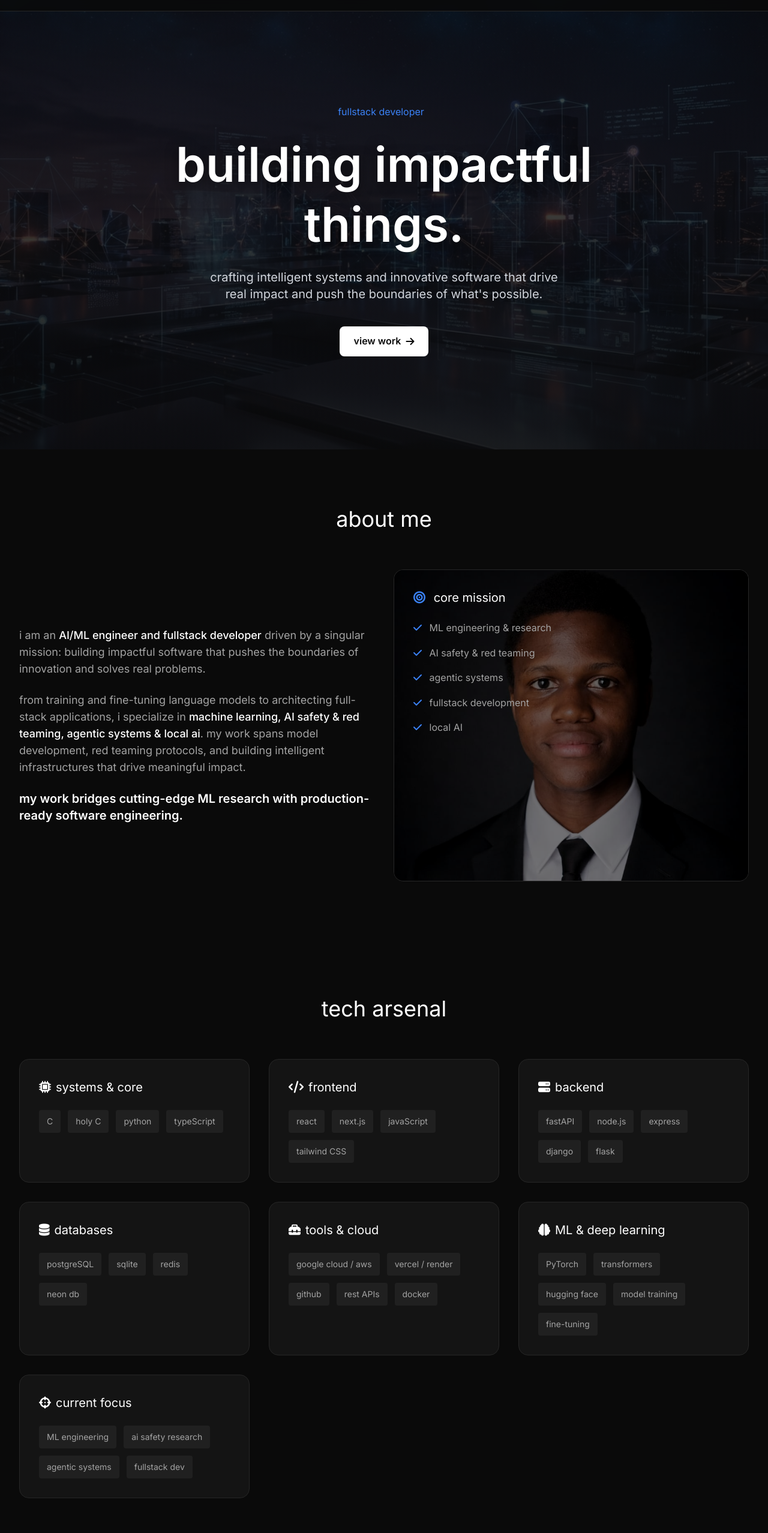
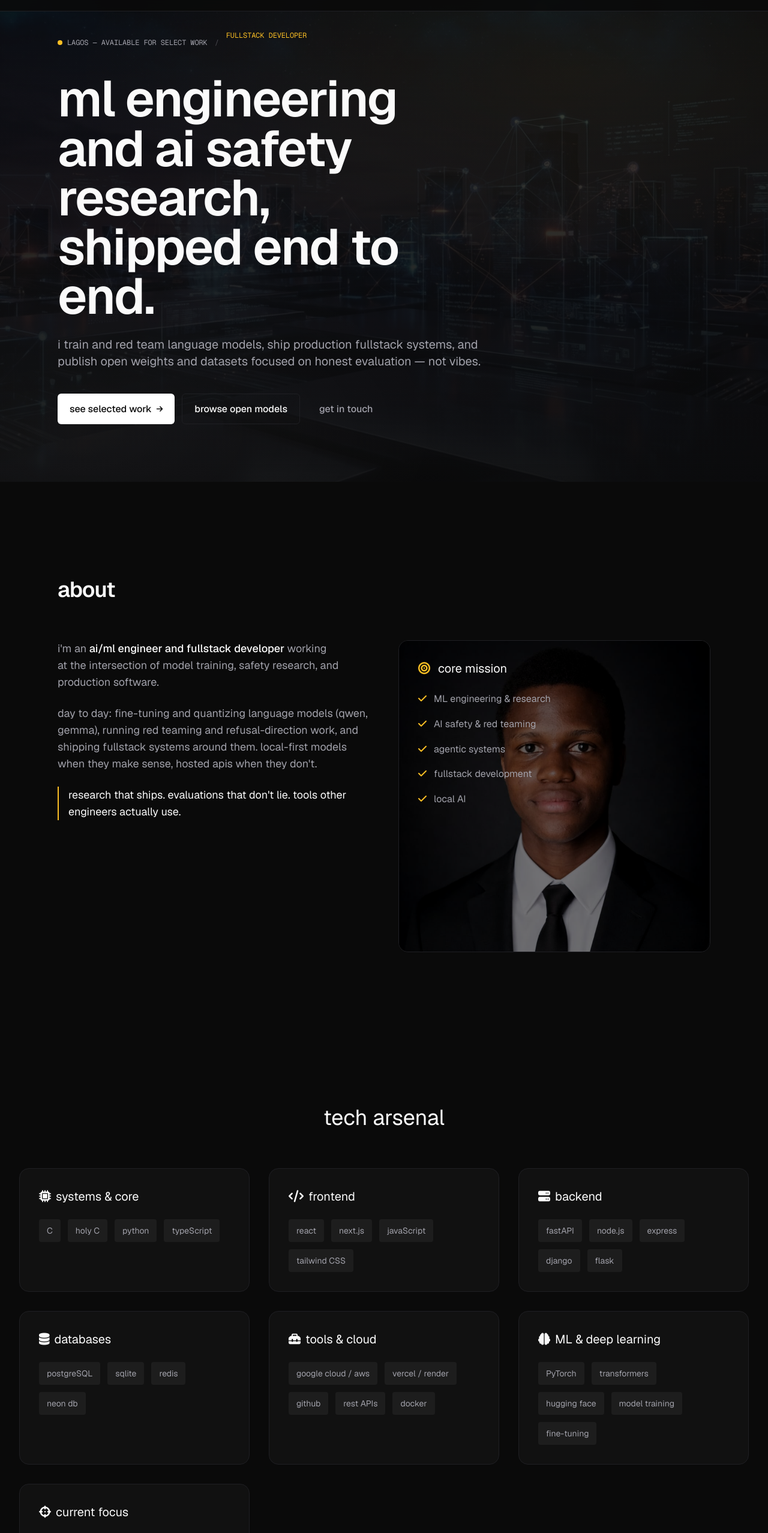
Before and after one commit to HOLYKEYZ/Joseph-Portfolio, a Next.js app: page / in a window 1280 px wide. Shown: the part 51-2606 px from the top of the page at 60% size. Built offline with nearby package versions, Linux system fonts and the light colour scheme; no server answers.

Commit message:
redesign

```diff
--- a/src/app/globals.css
+++ b/src/app/globals.css
@@ -2,22 +2,75 @@
 
 @theme {
   --color-background: #0a0a0a;
-  --color-foreground: #ffffff;
-  --color-card: #141414;
-  --color-text-primary: #ffffff;
-  --color-text-secondary: #a3a3a3;
-  --color-accent: #3b82f6;
-  --color-border-subtle: #262626;
-  --color-border-highlight: #404040;
-  --font-sans: var(--font-inter), system-ui, sans-serif;
+  --color-foreground: #fafafa;
+  --color-card: #111111;
+  --color-text-primary: #fafafa;
+  --color-text-secondary: #a1a1aa;
+  --color-accent: #fbbf24;
+  --color-border-subtle: #1f1f23;
+  --color-border-highlight: #2f2f35;
+  --font-sans: var(--font-geist), system-ui, sans-serif;
+  --font-mono: var(--font-geist-mono), ui-monospace, monospace;
   --font-display: var(--font-space-grotesk), sans-serif;
+}
+
+html {
+  scroll-behavior: smooth;
 }
 
 body {
   background-color: #0a0a0a;
-  color: #ffffff;
-  font-family: var(--font-inter), system-ui, sans-serif;
+  color: #fafafa;
+  font-family: var(--font-geist), system-ui, sans-serif;
   line-height: 1.6;
+  font-feature-settings: "ss01", "cv11";
+}
+
+h1, h2, h3 {
+  text-wrap: balance;
+}
+
+p {
+  text-wrap: pretty;
+}
+
+:focus-visible {
+  outline: 2px solid #fbbf24;
+  outline-offset: 2px;
+  border-radius: 4px;
+}
+
+.text-mono {
+  font-family: var(--font-geist-mono), ui-monospace, monospace;
+  font-variant-numeric: tabular-nums;
+  letter-spacing: -0.01em;
+}
+
+.btn-primary {
+  transition: transform 200ms cubic-bezier(0.16, 1, 0.3, 1), background-color 200ms;
+}
+
+.btn-primary:active {
+  transform: translateY(1px) scale(0.99);
+}
+
+.btn-ghost {
+  transition: color 200ms, border-color 200ms, transform 200ms;
+}
+
+.btn-ghost:active {
+  transform: translateY(1px) scale(0.99);
+}
+
+.hero-grain::before {
+  content: "";
+  position: absolute;
+  inset: 0;
+  pointer-events: none;
+  background-image: radial-gradient(rgba(255,255,255,0.04) 1px, transparent 1px);
+  background-size: 3px 3px;
+  opacity: 0.6;
+  mix-blend-mode: overlay;
 }
 
 .cursor-blink {
--- a/src/app/layout.tsx
+++ b/src/app/layout.tsx
@@ -1,22 +1,28 @@
 import type { Metadata } from "next";
-import { Inter, Space_Grotesk } from "next/font/google";
+import { Geist, Geist_Mono, Space_Grotesk } from "next/font/google";
 import "./globals.css";
 
-const inter = Inter({
+const geist = Geist({
   subsets: ["latin"],
-  variable: "--font-inter",
-  weight: ["400", "500", "600"],
+  variable: "--font-geist",
+  weight: ["400", "500", "600", "700"],
+});
+
+const geistMono = Geist_Mono({
+  subsets: ["latin"],
+  variable: "--font-geist-mono",
+  weight: ["400", "500"],
 });
 
 const spaceGrotesk = Space_Grotesk({
   subsets: ["latin"],
   variable: "--font-space-grotesk",
-  weight: ["600", "700"],
+  weight: ["500", "600", "700"],
 });
 
 export const metadata: Metadata = {
-  title: "Ayanda Joseph | Software & AI Safety Engineer",
-  description: "Building secure, intelligent architectures for a world where AI safety and human well-being come first.",
+  title: "ayanda joseph \u2014 ml engineer & ai safety research",
+  description: "ml engineering, ai safety and red teaming research, and the systems in between. trained models on hugging face, production work shipped, honest evaluations only.",
 };
 
 export default function RootLayout({
@@ -35,7 +41,13 @@ export default function RootLayout({
         <meta name="viewport" content="width=device-width, initial-scale=1" />
         <meta name="theme-color" content="#0a0a0a" />
       </head>
-      <body className={`${inter.variable} ${spaceGrotesk.variable} min-h-full flex flex-col bg-background text-foreground font-sans`}>
+      <body className={`${geist.variable} ${geistMono.variable} ${spaceGrotesk.variable} min-h-full flex flex-col bg-background text-foreground font-sans`}>
+        <a
+          href="#main"
+          className="sr-only focus:not-sr-only focus:fixed focus:top-3 focus:left-3 focus:z-[100] focus:rounded-md focus:bg-white focus:px-3 focus:py-2 focus:text-sm focus:font-medium focus:text-black"
+        >
+          skip to content
+        </a>
         {children}
       </body>
     </html>
--- a/src/app/page.tsx
+++ b/src/app/page.tsx
@@ -332,7 +332,7 @@ export default function Home() {
   return (
     <>
       {/* Navigation */}
-      <nav className="fixed top-0 w-full h-[70px] nav-glass border-b border-border-subtle z-50 flex items-center">
+      <nav className="fixed top-0 w-full h-[70px] nav-glass border-b border-border-subtle z-50 flex items-center" aria-label="primary">
         <div className="container mx-auto px-8 flex justify-between items-center">
           <a href="#" className="font-display text-2xl font-bold text-text-primary">
             AJ<span className="text-accent">.</span>
@@ -369,49 +369,78 @@ export default function Home() {
         </div>
       </nav>
 
+      <main id="main">
       {/* Hero Section */}
-      <header className="min-h-screen flex items-center justify-center pt-[70px] relative overflow-hidden"
+      <header
+        className="min-h-[100dvh] flex items-center pt-[100px] pb-24 relative overflow-hidden hero-grain"
         style={{
-          background: 'linear-gradient(to bottom, rgba(10,10,10,0.7), rgba(10,10,10,0.9)), url(/image.png)',
+          background: 'radial-gradient(120% 80% at 75% 20%, rgba(251,191,36,0.06), transparent 55%), radial-gradient(80% 60% at 10% 90%, rgba(255,255,255,0.04), transparent 60%), linear-gradient(to bottom, rgba(10,10,10,0.78), rgba(10,10,10,0.95)), url(/image.png)',
           backgroundSize: 'cover',
-          backgroundPosition: 'center',
-          backgroundAttachment: 'fixed'
+          backgroundPosition: 'center'
         }}
       >
-        <div className="container mx-auto px-8 max-w-[800px] text-center z-10">
-          <Typewriter />
+        <div className="container mx-auto px-8 max-w-6xl z-10 grid md:grid-cols-12 gap-10 items-center">
+          <div className="md:col-span-8">
+            <div className="flex items-center gap-3 mb-8 text-mono text-xs uppercase tracking-[0.18em] text-text-secondary animate-slide-up">
+              <span className="inline-flex items-center gap-2">
+                <span className="relative inline-flex h-2 w-2">
+                  <span className="absolute inline-flex h-full w-full rounded-full bg-accent/60 animate-ping" />
+                  <span className="relative inline-flex rounded-full h-2 w-2 bg-accent" />
+                </span>
+                <span>lagos &mdash; available for select work</span>
+              </span>
+              <span aria-hidden="true" className="hidden sm:inline text-text-secondary/40">/</span>
+              <Typewriter />
+            </div>
 
-          <h1 className="font-display text-[clamp(2.5rem,8vw,5rem)] font-bold leading-tight mb-6 text-white animate-slide-up animate-slide-up-delay-1" style={{ textShadow: '0 4px 20px rgba(0,0,0,0.5)' }}>
-            building impactful things.
-          </h1>
+            <h1 className="font-display text-[clamp(2.5rem,7vw,5.25rem)] font-semibold leading-[0.98] tracking-tight mb-6 text-text-primary animate-slide-up animate-slide-up-delay-1 max-w-5xl">
+              ml engineering and ai safety research,<br className="hidden md:block" /> shipped end to end.
+            </h1>
 
-          <p className="text-xl text-gray-300 max-w-[600px] mx-auto mb-10 animate-slide-up animate-slide-up-delay-2">
-            crafting intelligent systems and innovative software that drive real impact and push the boundaries of what&apos;s possible.
-          </p>
+            <p className="text-lg md:text-xl text-text-secondary max-w-[58ch] mb-10 animate-slide-up animate-slide-up-delay-2">
+              i train and red team language models, ship production fullstack systems, and publish open weights and datasets focused on honest evaluation &mdash; not vibes.
+            </p>
 
-          <div className="flex gap-4 justify-center animate-slide-up animate-slide-up-delay-3">
-            <a href="#work" className="px-6 py-3 rounded-lg font-semibold bg-white text-background hover:bg-gray-100 transition-all flex items-center gap-2 no-underline">
-              view work <i className="fa-solid fa-arrow-right"></i>
-            </a>
+            <div className="flex flex-wrap gap-3 animate-slide-up animate-slide-up-delay-3">
+              <a href="#work" className="btn-primary inline-flex items-center gap-2 px-5 py-3 rounded-md font-medium bg-white text-background hover:bg-zinc-200 no-underline">
+                see selected work <i className="fa-solid fa-arrow-right text-xs"></i>
+              </a>
+              <a href="#models" className="btn-ghost inline-flex items-center gap-2 px-5 py-3 rounded-md font-medium text-text-primary border border-border-subtle hover:border-border-highlight no-underline">
+                browse open models
+              </a>
+              <a href="#contact" className="btn-ghost inline-flex items-center gap-2 px-5 py-3 rounded-md font-medium text-text-secondary hover:text-text-primary no-underline">
+                get in touch
+              </a>
+            </div>
           </div>
+
+          <aside className="md:col-span-4 hidden md:flex flex-col gap-3 text-mono text-xs text-text-secondary border-l border-border-subtle pl-6 animate-slide-up animate-slide-up-delay-3" aria-label="now">
+              <div className="flex justify-between"><span className="text-text-secondary/70">now</span><span className="text-text-primary">red teaming gemma + qwen</span></div>
+              <div className="flex justify-between"><span className="text-text-secondary/70">latest</span><span className="text-text-primary">gemma-4-e4b coder</span></div>
+              <div className="flex justify-between"><span className="text-text-secondary/70">models</span><span className="text-text-primary">6 on hf</span></div>
+              <div className="flex justify-between"><span className="text-text-secondary/70">downloads</span><span className="text-text-primary">2.7k+</span></div>
+              <div className="flex justify-between"><span className="text-text-secondary/70">stack</span><span className="text-text-primary">pytorch / next.js</span></div>
+          </aside>
         </div>
       </header>
 
       {/* About Section */}
-      <section id="about" className="py-24">
-        <div className="container mx-auto px-8">
-          <h2 className="text-4xl mb-16 text-center font-display">about me</h2>
+      <section id="about" className="py-32 md:py-40">
+        <div className="container mx-auto px-8 max-w-6xl">
+          <div className="mb-16">
+            <h2 className="text-3xl md:text-4xl font-display font-semibold tracking-tight">about</h2>
+          </div>
 
-          <div className="grid md:grid-cols-2 gap-8 items-center">
-            <div>
-              <p className="mb-6 text-text-secondary text-lg">
-                i am an <span className="text-text-primary font-medium">AI/ML engineer and fullstack developer</span> driven by a singular mission: building impactful software that pushes the boundaries of innovation and solves real problems.
+          <div className="grid md:grid-cols-2 gap-12 items-start">
+            <div className="space-y-6">
+              <p className="text-text-secondary text-lg max-w-[58ch]">
+                i&apos;m an <span className="text-text-primary font-medium">ai/ml engineer and fullstack developer</span> working at the intersection of model training, safety research, and production software.
               </p>
-              <p className="mb-6 text-text-secondary text-lg">
-                from training and fine-tuning language models to architecting full-stack applications, i specialize in <span className="text-text-primary font-medium">machine learning, AI safety & red teaming, agentic systems & local ai</span>. my work spans model development, red teaming protocols, and building intelligent infrastructures that drive meaningful impact.
+              <p className="text-text-secondary text-lg max-w-[58ch]">
+                day to day: fine-tuning and quantizing language models (qwen, gemma), running red teaming and refusal-direction work, and shipping fullstack systems around them. local-first models when they make sense, hosted apis when they don&apos;t.
               </p>
-              <p className="font-bold text-white text-xl">
-                my work bridges cutting-edge ML research with production-ready software engineering.
+              <p className="text-text-primary text-lg max-w-[58ch] border-l-2 border-accent pl-4">
+                research that ships. evaluations that don&apos;t lie. tools other engineers actually use.
               </p>
             </div>
 
@@ -522,41 +551,67 @@ export default function Home() {
       </section>
 
       {/* Models & Datasets Section */}
-      <section className="py-24 bg-background">
-        <div className="container mx-auto px-8">
-          <h2 className="text-4xl mb-16 text-center font-display">models & datasets</h2>
+      <section id="models" className="py-32 md:py-40 bg-background">
+        <div className="container mx-auto px-8 max-w-6xl">
+          <div className="flex items-baseline justify-between gap-4 mb-16">
+            <h2 className="text-3xl md:text-4xl font-display font-semibold tracking-tight">models &amp; datasets</h2>
+            <a href="https://huggingface.co/josephmayo" target="_blank" rel="noopener noreferrer" className="text-mono text-xs text-text-secondary hover:text-text-primary transition-colors">huggingface.co/josephmayo &rarr;</a>
+          </div>
 
-          <div className="grid md:grid-cols-2 gap-6 max-w-5xl mx-auto">
+          <div className="grid md:grid-cols-2 lg:grid-cols-3 gap-6">
+            <ModelCard
+              name="gemma-4 E4B-it Coder"
+              type="model"
+              description="fine-tuned gemma-4 e4b-it (8B) for code generation and software reasoning. image-text-to-text capable."
+              hfUrl="https://huggingface.co/josephmayo/gemma-4-E4B-it-Coder"
+            />
+
+            <ModelCard
+              name="gemma-4 E4B-it Coder GGUF"
+              type="model"
+              description="quantized gguf builds of the gemma-4 e4b coder for local inference via llama.cpp, ollama and lm studio."
+              hfUrl="https://huggingface.co/josephmayo/gemma-4-E4B-it-Coder-GGUF"
+            />
+
+            <ModelCard
+              name="gemma-4 E4B-it Coding LoRA"
+              type="model"
+              description="lightweight lora adapter trained on top of gemma-4 e4b-it for code tasks. drop into base weights for instant coding behavior."
+              hfUrl="https://huggingface.co/josephmayo/gemma-4-E4B-it-coding-lora"
+            />
+
             <ModelCard
               name="Qwopus 9B Unfettered"
               type="model"
-              description="Uncensored 9B parameter language model. Directional ablation applied to remove refusal mechanisms while maintaining capabilities."
+              description="9B uncensored language model. directional ablation applied to remove refusal mechanisms while preserving general capability."
               hfUrl="https://huggingface.co/josephmayo/Qwopus-9B-Unfettered"
             />
 
             <ModelCard
               name="Qwopus 9B Unfettered GGUF"
               type="model"
-              description="Quantized GGUF version of Qwopus 9B Unfettered for efficient local inference with llama.cpp and Ollama."
+              description="quantized gguf version of qwopus 9b for efficient local inference with llama.cpp and ollama."
               hfUrl="https://huggingface.co/josephmayo/Qwopus-9B-Unfettered-GGUF"
             />
 
             <ModelCard
               name="Qwen2.5 0.5B Unfettered"
               type="model"
-              description="Lightweight 0.5B parameter uncensored model based on Qwen2.5. Optimized for edge deployment and resource-constrained environments."
+              description="0.5B uncensored variant of qwen2.5, tuned for edge deployment and resource-constrained environments."
               hfUrl="https://huggingface.co/josephmayo/Qwen2.5-0.5B-Unfettered"
             />
 
             <ModelCard
               name="Refusal Compliance Pairs"
               type="dataset"
-              description="Curated dataset of 200+ refusal-compliance prompt pairs for AI safety research and red teaming evaluation."
+              description="200+ curated refusal-compliance prompt pairs for ai safety research and red teaming evaluation."
               hfUrl="https://huggingface.co/datasets/josephmayo/refusal-compliance-pairs"
             />
           </div>
         </div>
       </section>
+
+      </main>
 
       {/* Footer */}
       <footer id="contact" className="bg-card border-t border-border-subtle py-16 text-center">
```
